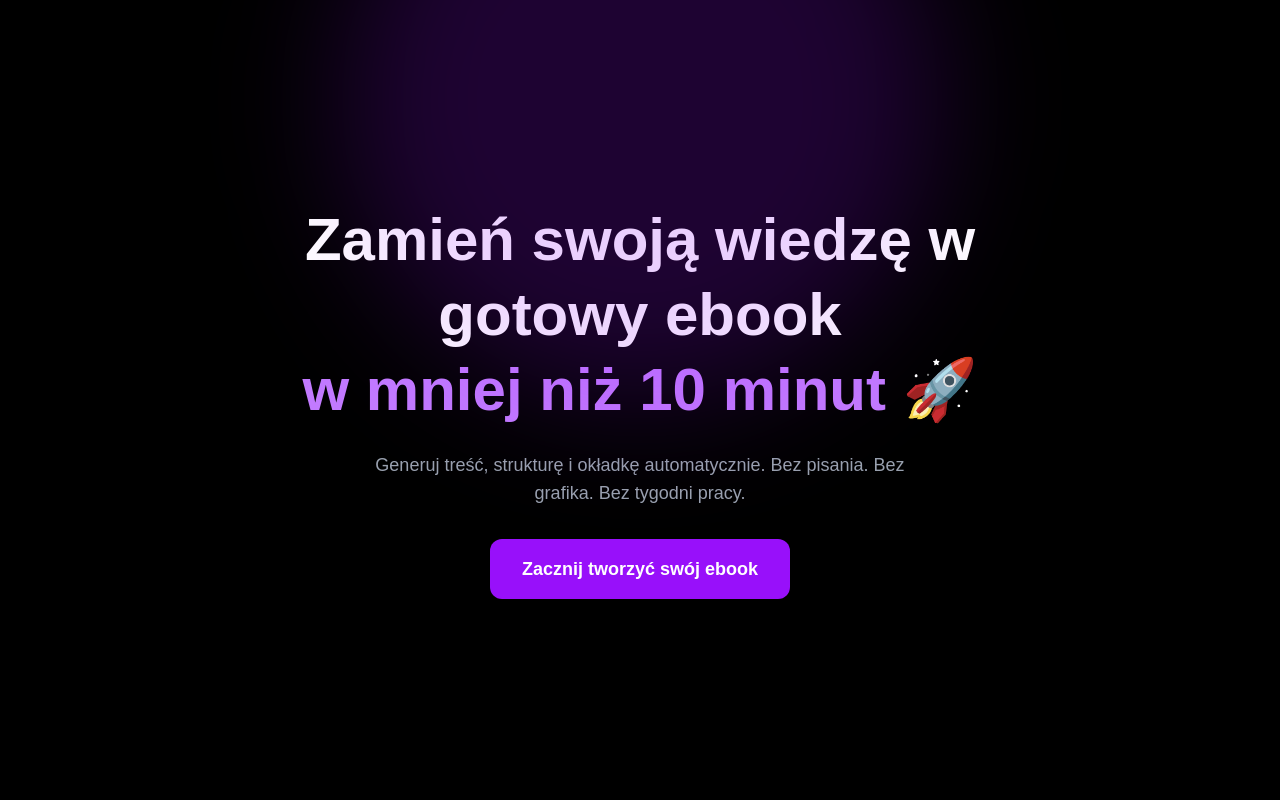
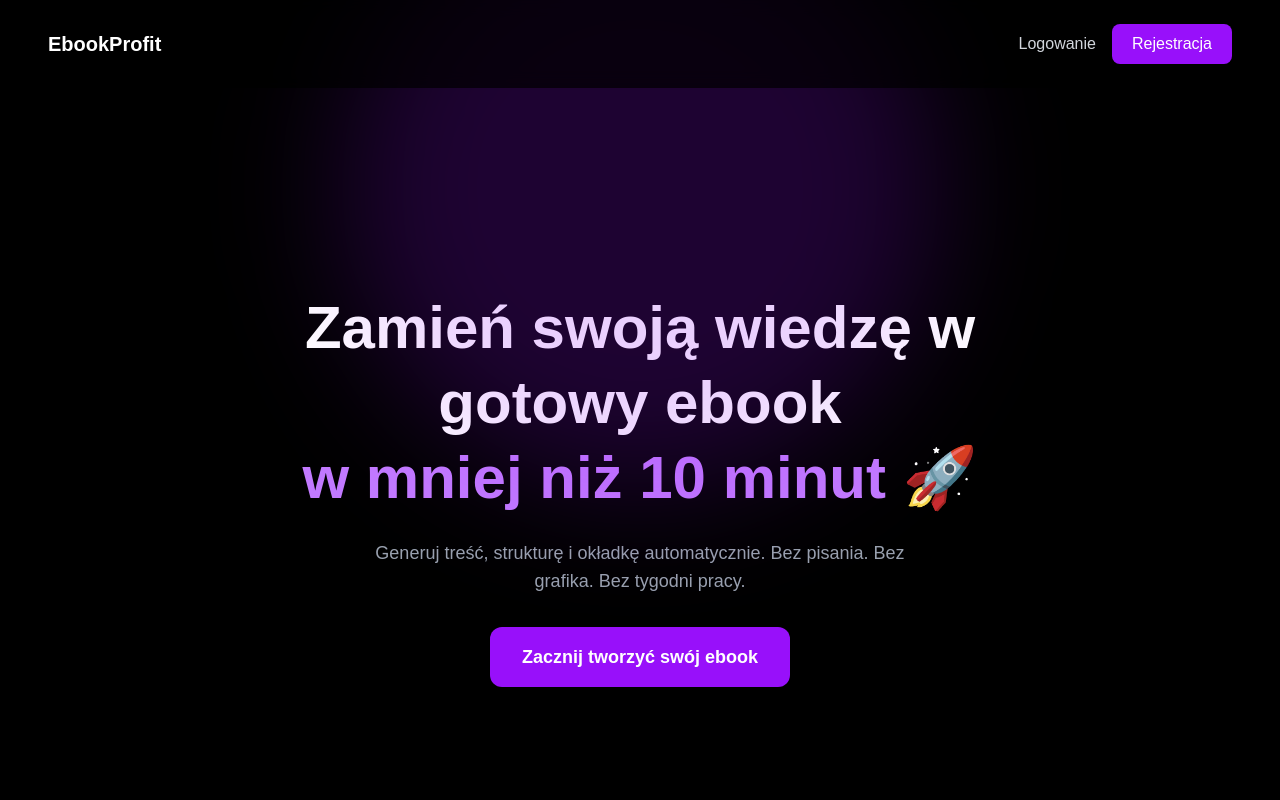
Before and after one commit to olaastolarczuk-eng/ebookprofit, a Next.js app: page / in a window 1280 px wide. Shown: the top 800 px of the page. Built offline with nearby package versions, Linux system fonts and the light colour scheme; no server answers.

Commit message:
Fix duplicate webhook block

```diff
--- a/app/page.tsx
+++ b/app/page.tsx
@@ -24,7 +24,13 @@ export default function Home() {
     }
   }
 
-  {/* ===== NAVBAR ===== */}
+
+
+
+  return (
+    <main className="bg-black text-white overflow-hidden">
+
+      {/* ===== NAVBAR ===== */}
 <nav className="flex justify-between items-center py-6 px-6 md:px-12 sticky top-0 bg-black/70 backdrop-blur z-50">
 
   {/* Logo */}
@@ -52,10 +58,6 @@ export default function Home() {
     </button>
   </div>
 </nav>
-
-
-  return (
-    <main className="bg-black text-white overflow-hidden">
 
       {/* ===== HERO ===== */}
       <section className="min-h-screen flex flex-col justify-center items-center text-center px-6 relative">
```
